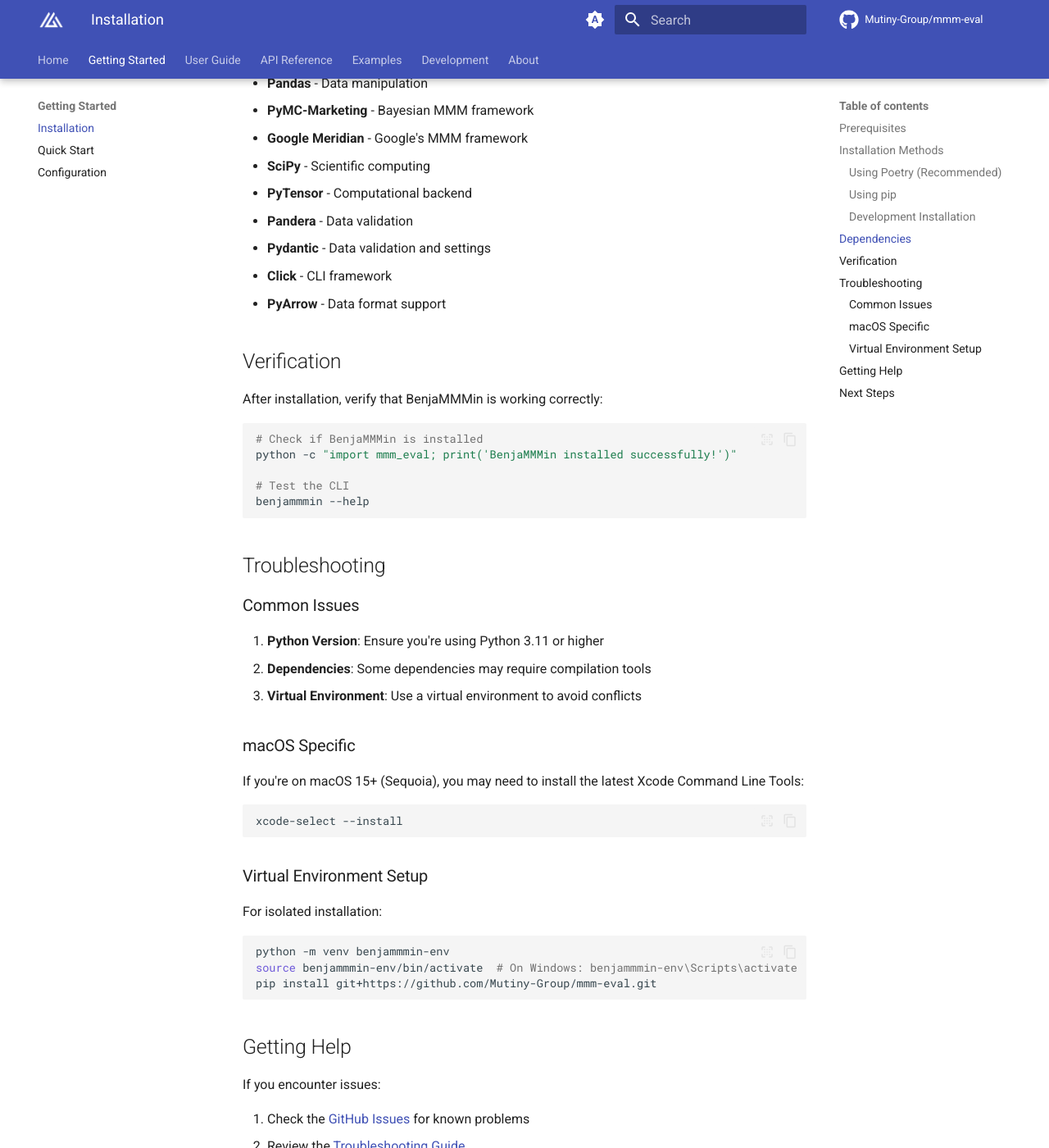
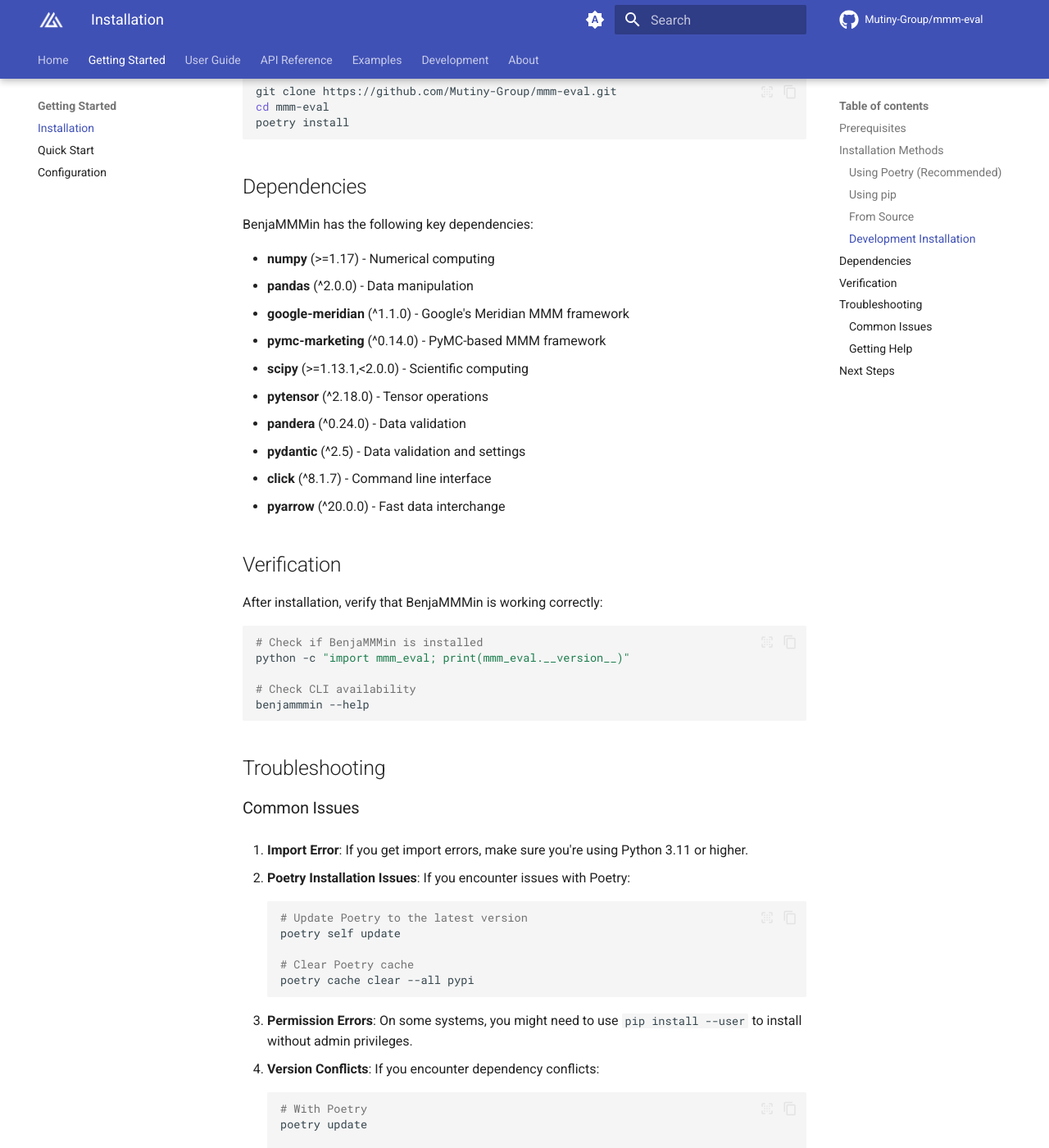
Before and after one commit to mutinex/mmm-eval, an MkDocs documentation site: the page built from docs/getting-started/installation.md, in a window 1280 px wide and 1400 px high, scrolled down 1312 px. Shown: the whole window at 82% size. Built offline with MkDocs 1.6.1 and Material for MkDocs 9.7.7, drawn with Linux system fonts in a browser that asks for light colours; comment, search, counter and statistics services are not loaded; the version menu is left out; some of the changed text lies outside the part shown.

Commit message:
Restore removed info

````diff
--- a/docs/getting-started/installation.md
+++ b/docs/getting-started/installation.md
@@ -23,7 +23,11 @@ cd mmm-eval
 poetry install
 ```
 
+**Prerequisite**: Poetry 2.x.x or later is required.
+
 ### Using pip
+
+If you prefer using pip directly:
 
 ```bash
 pip install git+https://github.com/Mutiny-Group/mmm-eval.git
@@ -36,9 +40,19 @@ cd mmm-eval
 pip install -e .
 ```
 
+### From Source
+
+To install from the latest development version:
+
+```bash
+git clone https://github.com/Mutiny-Group/mmm-eval.git
+cd mmm-eval
+pip install -e .
+```
+
 ### Development Installation
 
-For development work:
+For development work, install with all development dependencies:
 
 ```bash
 git clone https://github.com/Mutiny-Group/mmm-eval.git
@@ -50,17 +64,16 @@ poetry install
 
 BenjaMMMin has the following key dependencies:
 
-- **Python 3.11+** - Required for modern Python features
-- **NumPy** - Numerical computing
-- **Pandas** - Data manipulation
-- **PyMC-Marketing** - Bayesian MMM framework
-- **Google Meridian** - Google's MMM framework
-- **SciPy** - Scientific computing
-- **PyTensor** - Computational backend
-- **Pandera** - Data validation
-- **Pydantic** - Data validation and settings
-- **Click** - CLI framework
-- **PyArrow** - Data format support
+- **numpy** (>=1.17) - Numerical computing
+- **pandas** (^2.0.0) - Data manipulation
+- **google-meridian** (^1.1.0) - Google's Meridian MMM framework
+- **pymc-marketing** (^0.14.0) - PyMC-based MMM framework
+- **scipy** (>=1.13.1,<2.0.0) - Scientific computing
+- **pytensor** (^2.18.0) - Tensor operations
+- **pandera** (^0.24.0) - Data validation
+- **pydantic** (^2.5) - Data validation and settings
+- **click** (^8.1.7) - Command line interface
+- **pyarrow** (^20.0.0) - Fast data interchange
 
 ## Verification
 
@@ -68,9 +81,9 @@ After installation, verify that BenjaMMMin is working correctly:
 
 ```bash
 # Check if BenjaMMMin is installed
-python -c "import mmm_eval; print('BenjaMMMin installed successfully!')"
+python -c "import mmm_eval; print(mmm_eval.__version__)"
 
-# Test the CLI
+# Check CLI availability
 benjammmin --help
 ```
 
@@ -78,34 +91,36 @@ benjammmin --help
 
 ### Common Issues
 
-1. **Python Version**: Ensure you're using Python 3.11 or higher
-2. **Dependencies**: Some dependencies may require compilation tools
-3. **Virtual Environment**: Use a virtual environment to avoid conflicts
+1. **Import Error**: If you get import errors, make sure you're using Python 3.11 or higher.
 
-### macOS Specific
+2. **Poetry Installation Issues**: If you encounter issues with Poetry:
+   ```bash
+   # Update Poetry to the latest version
+   poetry self update
 
-If you're on macOS 15+ (Sequoia), you may need to install the latest Xcode Command Line Tools:
+   # Clear Poetry cache
+   poetry cache clear --all pypi
+   ```
 
-```bash
-xcode-select --install
-```
+3. **Permission Errors**: On some systems, you might need to use `pip install --user` to install without admin privileges.
 
-### Virtual Environment Setup
+4. **Version Conflicts**: If you encounter dependency conflicts:
+   ```bash
+   # With Poetry
+   poetry update
 
-For isolated installation:
+   # With pip (in a virtual environment)
+   python -m venv benjammmin-env
+   source benjammmin-env/bin/activate  # On Windows: benjammmin-env\Scripts\activate
+   pip install git+https://github.com/Mutiny-Group/mmm-eval.git
+   ```
 
-```bash
-python -m venv benjammmin-env
-source benjammmin-env/bin/activate  # On Windows: benjammmin-env\Scripts\activate
-pip install git+https://github.com/Mutiny-Group/mmm-eval.git
-```
+### Getting Help
 
-## Getting Help
-
-If you encounter issues:
+If you encounter any issues during installation, please:
 
 1. Check the [GitHub Issues](https://github.com/Mutiny-Group/mmm-eval/issues) for known problems
-2. Review the [Troubleshooting Guide](troubleshooting.md)
+2. Create a new issue with details about your system and the error message
 3. Join our [Discussions](https://github.com/Mutiny-Group/mmm-eval/discussions) for community support
 
 ## Next Steps
````
Also changed, not shown: docs/about/license.md (+2 -2 lines), docs/development/setup.md (+1 -1 lines), docs/getting-started/quick-start.md (+43 -11 lines).
